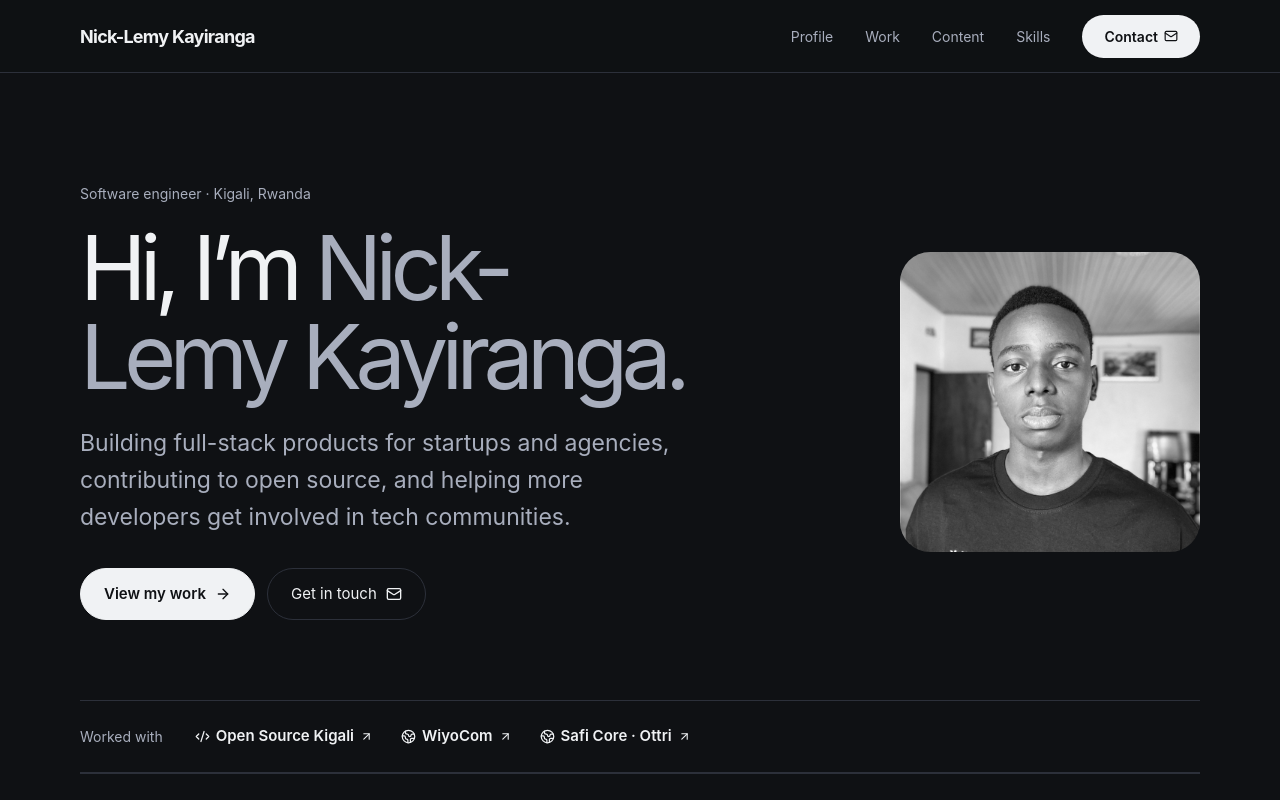
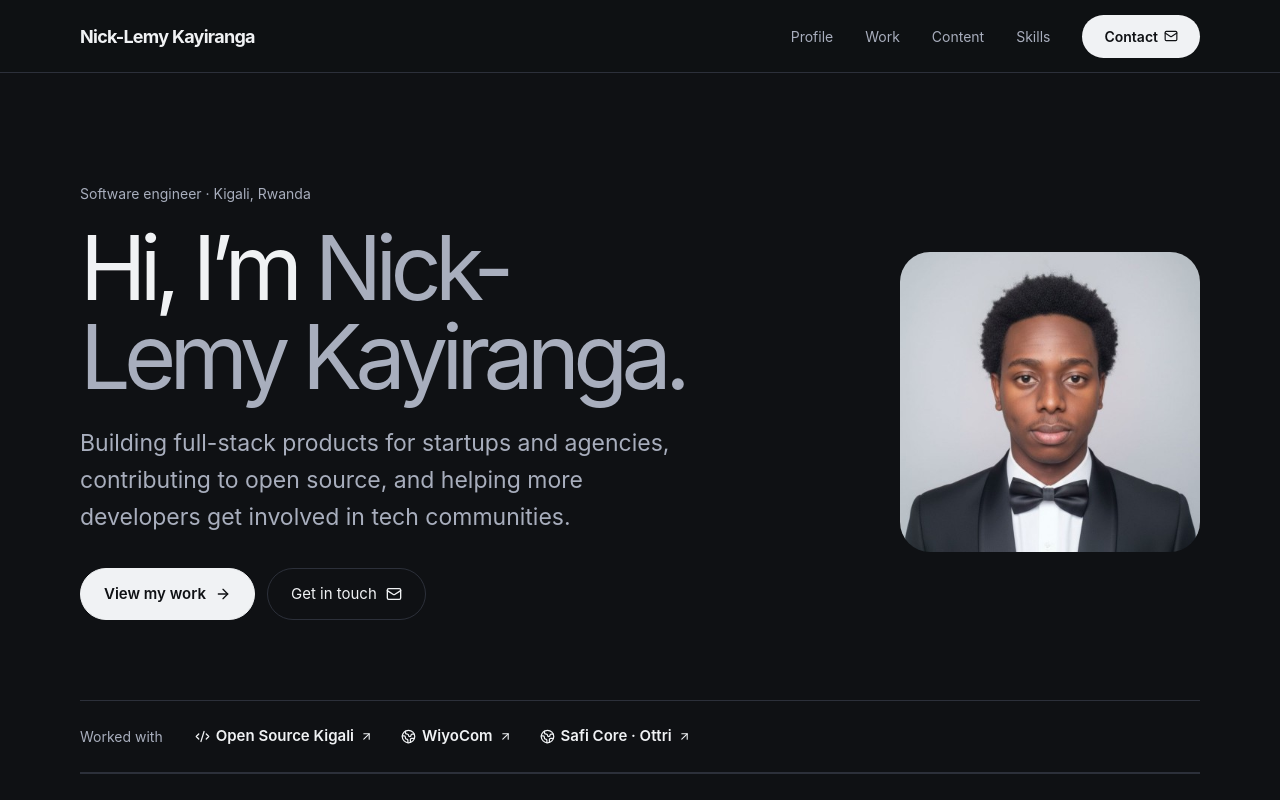
Before and after one commit to Nick-Lemy/portfolio, a React (Vite) app: page / in a window 1280 px wide. Shown: the top 800 px of the page. Built offline with nearby package versions, Linux system fonts and the light colour scheme.

Commit message:
Update portfolio profile photo

```diff
--- a/src/sections/Hero.jsx
+++ b/src/sections/Hero.jsx
@@ -17,7 +17,7 @@ export const Hero = () => (
           <a href={`mailto:${profile.email}`}>Get in touch <Mail size={16} aria-hidden="true" /></a>
         </div>
       </div>
-      <img className="hero-photo" src="/me.jpeg" alt={`Portrait of ${profile.fullName}`} />
+      <img className="hero-photo" src="/profile-photo.jpg" alt={`Portrait of ${profile.fullName}`} />
     </header>
     <div className="content worked-with" aria-label="Organizations and teams">
       <strong>Worked with</strong>
```
Also changed, not shown: public/profile-photo.jpg (added).
